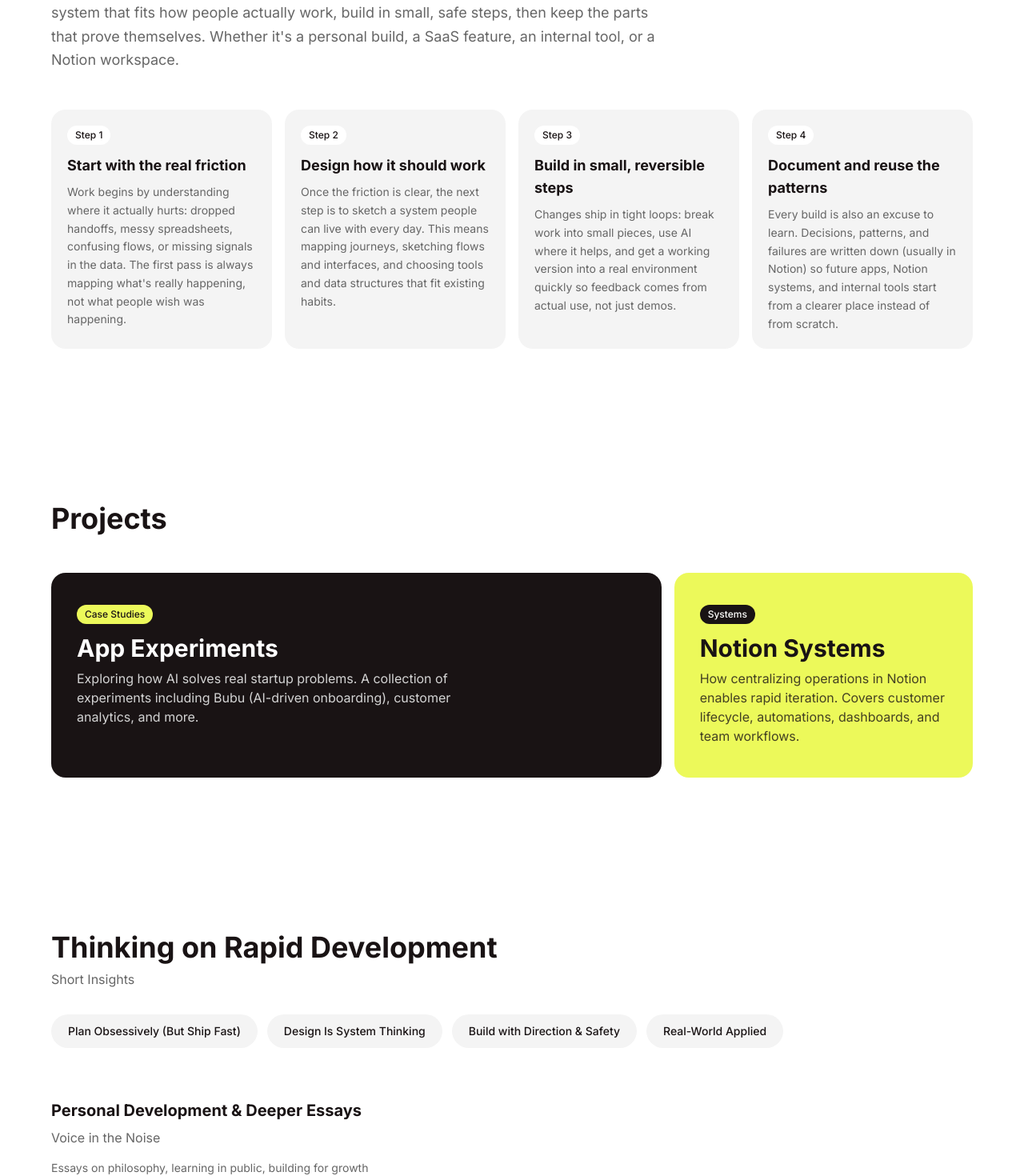
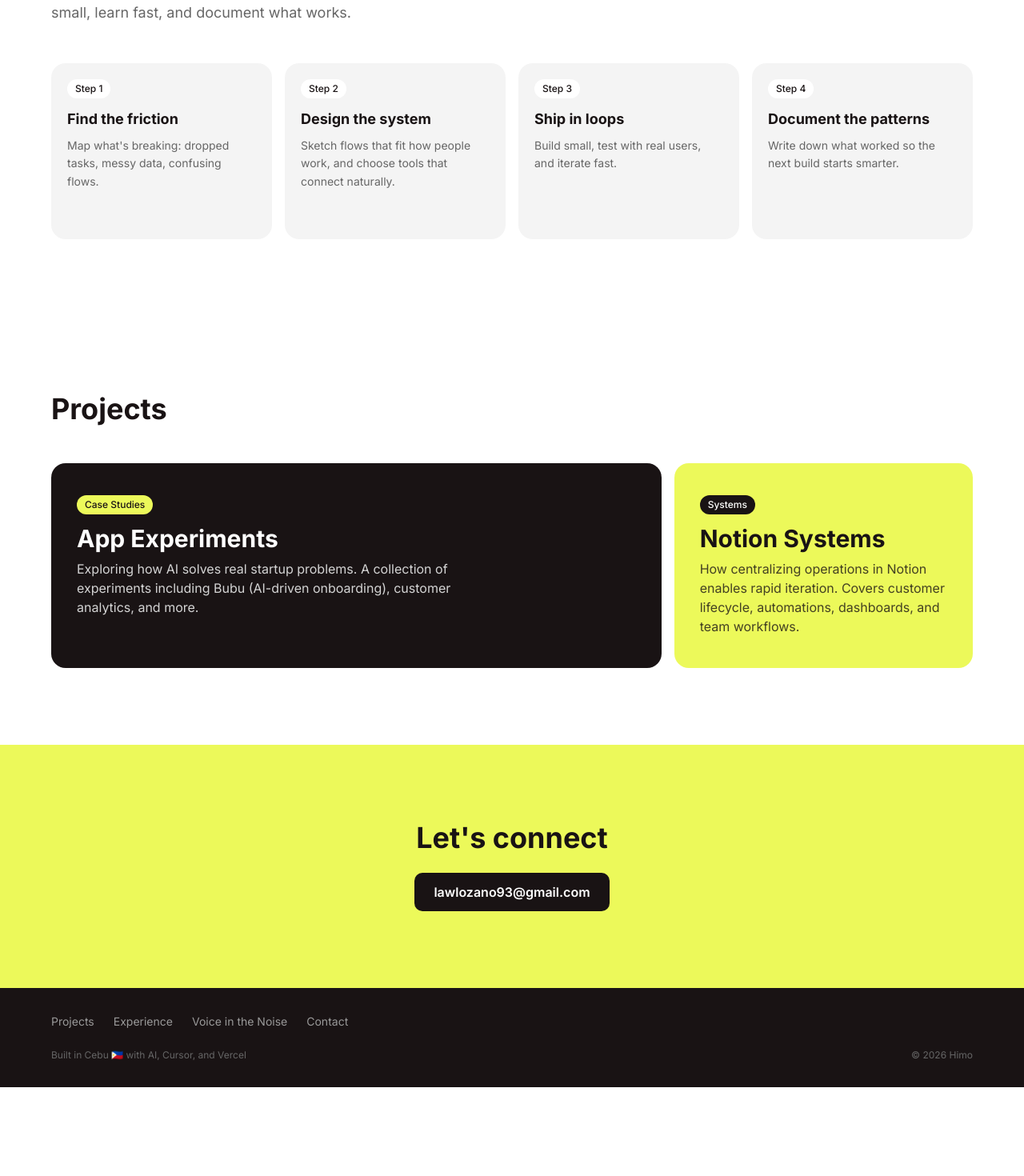
Before and after one commit to lawlozano93/himo, a Next.js app: page / in a window 1280 px wide. Shown: the part 980-2450 px from the top of the page at 80% size. After the commit the page ends 2339 px from the top, so only its background shows below. Built offline with nearby package versions, Linux system fonts and the light colour scheme.

Commit message:
Simplify homepage content and update footer
- Rename 'How things get built here' to 'How Himo works'
- Simplify section intro and step descriptions
- Remove 'Thinking on Rapid Development' section
- Update footer with nav links and meta info
- Fix drag-and-drop using document-level event listeners

```diff
--- a/src/app/page.tsx
+++ b/src/app/page.tsx
@@ -5,7 +5,7 @@ import { FlipWords } from "@/components/ui/flip-words";
 import FloatingIcons from "@/components/FloatingIcons";
 import HeroToolIcons from "@/components/HeroToolIcons";
 import MobileToolsFloating from "@/components/MobileToolsFloating";
-import ThinkingSection from "@/components/ThinkingSection";
+
 import HowThingsGetBuilt from "@/components/HowThingsGetBuilt";
 import Footer from "@/components/Footer";
 import Link from "next/link";
@@ -129,8 +129,7 @@ export default function Home() {
         </div>
       </section>
 
-      {/* Thinking & Essays Section */}
-      <ThinkingSection />
+
 
       {/* Contact */}
       <section className="py-24 px-6 bg-[#ecf95a]">
--- a/src/components/Footer.tsx
+++ b/src/components/Footer.tsx
@@ -1,16 +1,44 @@
+import Link from "next/link";
+
 export default function Footer() {
     return (
         <footer className="py-8 px-6 bg-[#191314]">
-            <div className="max-w-6xl mx-auto flex items-center justify-between">
-                <p className="text-[#666666] text-sm">
-                    © {new Date().getFullYear()} himo
-                </p>
-                <a
-                    href="mailto:hello@himo.site"
-                    className="text-[#666666] hover:text-[#ecf95a] text-sm transition-colors"
-                >
-                    hello@himo.site
-                </a>
+            <div className="max-w-6xl mx-auto">
+                {/* Navigation Links */}
+                <div className="flex flex-wrap items-center gap-6 mb-6">
+                    <Link
+                        href="/#projects"
+                        className="text-[#999999] hover:text-[#ecf95a] text-sm transition-colors"
+                    >
+                        Projects
+                    </Link>
+                    <Link
+                        href="/experience"
+                        className="text-[#999999] hover:text-[#ecf95a] text-sm transition-colors"
+                    >
+                        Experience
+                    </Link>
+                    <a
+                        href="https://voiceinthenoise.com/"
+                        target="_blank"
+                        rel="noopener noreferrer"
+                        className="text-[#999999] hover:text-[#ecf95a] text-sm transition-colors"
+                    >
+                        Voice in the Noise
+                    </a>
+                    <a
+                        href="mailto:lawlozano93@gmail.com"
+                        className="text-[#999999] hover:text-[#ecf95a] text-sm transition-colors"
+                    >
+                        Contact
+                    </a>
+                </div>
+
+                {/* Meta Info */}
+                <div className="flex flex-wrap items-center justify-between gap-4 text-xs text-[#666666]">
+                    <span>Built in Cebu 🇵🇭 with AI, Cursor, and Vercel</span>
+                    <span>© 2026 Himo</span>
+                </div>
             </div>
         </footer>
     );
--- a/src/components/HeroToolIcons.tsx
+++ b/src/components/HeroToolIcons.tsx
@@ -86,8 +86,12 @@ export default function HeroToolIcons() {
         setDragging(index);
     };
 
-    const handleMouseMove = (e: React.MouseEvent) => {
+    // Use document-level event listeners during drag to prevent premature release
+    useEffect(() => {
         if (dragging === null || !containerRef.current || isMobile) return;
+
+        const handleMouseMove = (e: MouseEvent) => {
+            if (!containerRef.current) return;
 
             const rect = containerRef.current.getBoundingClientRect();
             const x = ((e.clientX - rect.left) / rect.width) * 100;
@@ -102,9 +106,19 @@ export default function HeroToolIcons() {
             }));
         };
 
-    const handleEnd = () => {
+        const handleMouseUp = () => {
             setDragging(null);
         };
+
+        // Add document-level listeners for reliable drag tracking
+        document.addEventListener('mousemove', handleMouseMove);
+        document.addEventListener('mouseup', handleMouseUp);
+
+        return () => {
+            document.removeEventListener('mousemove', handleMouseMove);
+            document.removeEventListener('mouseup', handleMouseUp);
+        };
+    }, [dragging, isMobile]);
 
     const handleInteraction = (index: number) => {
         // Toggle tooltip on click (for both mobile tap and desktop click)
@@ -123,9 +137,6 @@ export default function HeroToolIcons() {
         <div
             ref={containerRef}
             className="hidden md:block absolute inset-0 pointer-events-none overflow-hidden select-none"
-            onMouseMove={handleMouseMove}
-            onMouseUp={handleEnd}
-            onMouseLeave={handleEnd}
         >
             {heroTools.map((tool, index) => {
                 const pos = positions[index] || posArray[index];
--- a/src/components/HowThingsGetBuilt.tsx
+++ b/src/components/HowThingsGetBuilt.tsx
@@ -15,23 +15,23 @@ interface HowThingsGetBuiltProps {
 const defaultSteps: ProcessStep[] = [
     {
         label: "Step 1",
-        title: "Start with the real friction",
-        body: "Work begins by understanding where it actually hurts: dropped handoffs, messy spreadsheets, confusing flows, or missing signals in the data. The first pass is always mapping what's really happening, not what people wish was happening.",
+        title: "Find the friction",
+        body: "Map what's breaking: dropped tasks, messy data, confusing flows.",
     },
     {
         label: "Step 2",
-        title: "Design how it should work",
-        body: "Once the friction is clear, the next step is to sketch a system people can live with every day. This means mapping journeys, sketching flows and interfaces, and choosing tools and data structures that fit existing habits.",
+        title: "Design the system",
+        body: "Sketch flows that fit how people work, and choose tools that connect naturally.",
     },
     {
         label: "Step 3",
-        title: "Build in small, reversible steps",
-        body: "Changes ship in tight loops: break work into small pieces, use AI where it helps, and get a working version into a real environment quickly so feedback comes from actual use, not just demos.",
+        title: "Ship in loops",
+        body: "Build small, test with real users, and iterate fast.",
     },
     {
         label: "Step 4",
-        title: "Document and reuse the patterns",
-        body: "Every build is also an excuse to learn. Decisions, patterns, and failures are written down (usually in Notion) so future apps, Notion systems, and internal tools start from a clearer place instead of from scratch.",
+        title: "Document the patterns",
+        body: "Write down what worked so the next build starts smarter.",
     },
 ];
 
@@ -88,10 +88,10 @@ export default function HowThingsGetBuilt({ steps = defaultSteps }: HowThingsGet
             <div className="max-w-6xl mx-auto">
                 {/* Section Header */}
                 <h2 className="text-3xl md:text-4xl font-bold text-[#191314] mb-4">
-                    How things get built here
+                    How Himo works
                 </h2>
                 <p className="text-[#666666] text-base md:text-lg leading-relaxed mb-12 max-w-3xl">
-                    Most of the work on Himo follows the same loop: understand the real friction, design a system that fits how people actually work, build in small, safe steps, then keep the parts that prove themselves. Whether it&apos;s a personal build, a SaaS feature, an internal tool, or a Notion workspace.
+                    Build from real problems, not assumptions. Design systems people actually use. Ship small, learn fast, and document what works.
                 </p>
 
                 {/* Cards Grid */}
```
Lines whose indentation alone changed are shown as unchanged.
